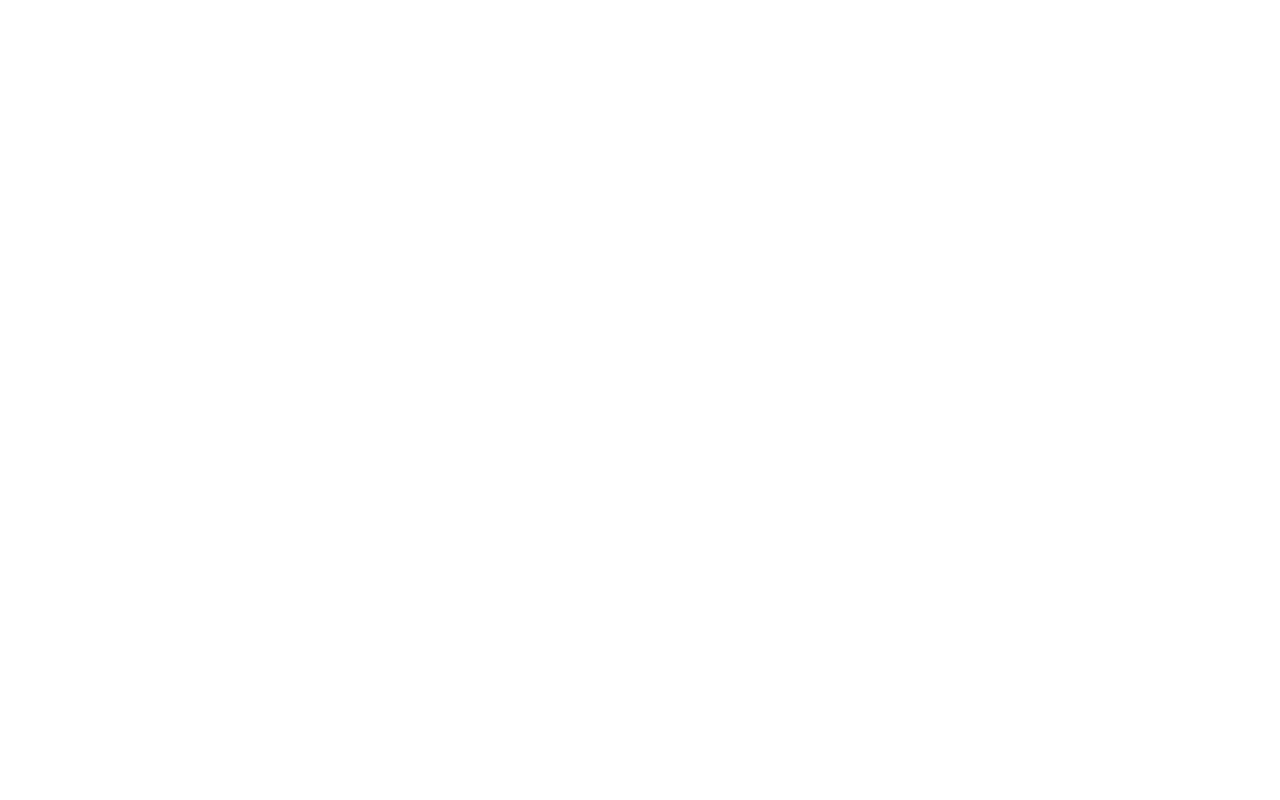
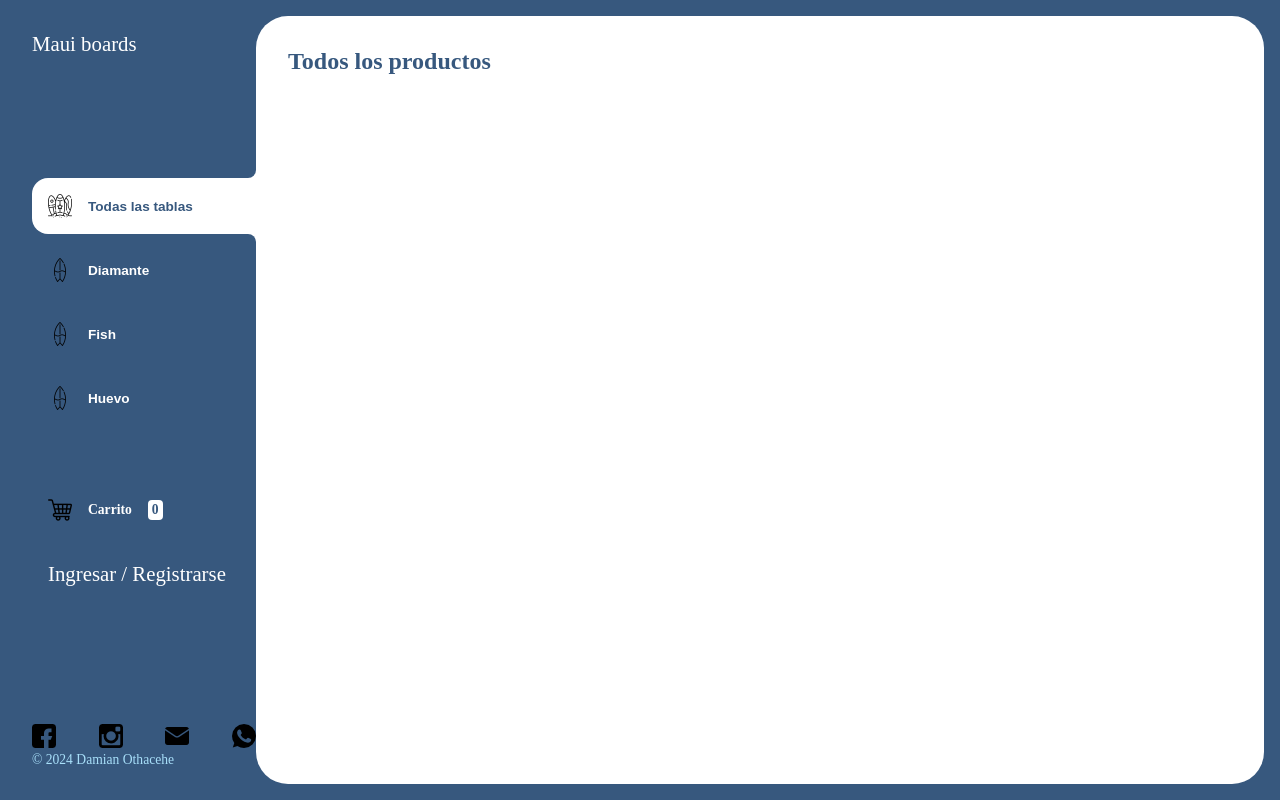
Before and after one commit to DamianOthacehe/proyecto-final-Curso-JS, a plain HTML site: page index.html in a window 1280 px wide. Drawn offline with nearby package versions, Linux system fonts and the light colour scheme.

Commit message:
armado del index y creacion de productos.json

```diff
--- a/css/style.css
+++ b/css/style.css
@@ -3,3 +3,134 @@
     padding: 0;
     box-sizing: border-box;
 }
+
+:root{
+    --clr-main:#37587E;
+    --clr-main-light:#a8dff9;
+    --clr-orange:#ECB159;
+    --clr-black:black;
+    --clr-white: white;
+}
+
+ul {
+    list-style-type: none;
+}
+
+a {
+    text-decoration: none;
+}
+
+.wrapper{
+    display: grid;
+    grid-template-columns: 1fr 4fr;
+    background-color: var(--clr-main)
+}
+
+aside{
+    padding: 2rem;
+    padding-right: 0;
+    color: var(--clr-white);
+    position: sticky;
+    top: 0;
+    height: 100vh;
+    display: flex;
+    flex-direction: column;
+    justify-content: space-between;
+}
+
+.logo{
+    font-weight: 400;
+    font-size: 1.3rem;
+}
+
+.menu{
+    display: flex;
+    flex-direction: column;
+    gap: .5rem;
+}
+
+.boton-menu{
+    background-color: transparent;
+    border: 0;
+    color: var(--clr-white);
+    cursor: pointer;
+    display: flex;
+    align-items: center;
+    gap: 1rem;
+    font-weight: 600;
+    padding: 1rem;
+    font-size: .85rem;
+    width: 100%;
+}
+
+.boton-menu.active{
+    background-color: var(--clr-white);
+    color: var(--clr-main);
+    width: 100%;
+    border-top-left-radius: 1rem;
+    border-bottom-left-radius: 1rem;
+    position: relative;
+}
+
+.boton-menu.active::before{
+    content: "";
+    position: absolute;
+    width: 1rem;
+    height: 2rem;
+    bottom: 100%;
+    right: 0;
+    background-color: transparent;
+    border-bottom-right-radius: .5rem;
+    box-shadow: 0 1rem 0 var(--clr-white);
+}
+
+.boton-menu.active::after{
+    content: "";
+    position: absolute;
+    width: 1rem;
+    height: 2rem;
+    top: 100%;
+    right: 0;
+    background-color: transparent;
+    border-top-right-radius: .5rem;
+    box-shadow: 0 -1rem 0 var(--clr-white);
+}
+
+.boton-carrito{
+    margin-top: 3rem;
+}
+
+.numerito{
+    background-color: var(--clr-white);
+    color: var(--clr-main);
+    padding: .15rem .25rem;
+    border-radius: .25rem;
+}
+
+.boton-login{
+    font-weight: 400;
+    font-size: 1.3rem;
+}
+
+.links{
+    display: flex;
+    justify-content: space-between;
+}
+
+.texto-footer{
+    color: var(--clr-main-light);
+    font-size: .85rem;
+}
+
+main{
+    background-color: var(--clr-white);
+    margin: 1rem;
+    margin-left: 0;
+    border-radius: 2rem;
+    padding: 2rem;
+}
+
+.titulo-principal{
+    color: var(--clr-main);
+    margin-bottom: 2rem;
+}
--- a/index.html
+++ b/index.html
@@ -8,6 +8,52 @@
     <link rel="stylesheet" href="css/style.css">
 </head>
 <body>
-
-</body>
+    <div class="wrapper">
+        <aside>
+            <header>
+                <h1 class="logo">Maui boards</h1>
+            </header>
+            <nav>
+                <ul class="menu">
+                    <li>
+                        <button id="todos" class="boton-menu boton-categoria active"><img src="./img/icono-tablas.png" alt="icono-tablas"> Todas las tablas</button>
+                    </li>
+                    <li>
+                        <button id="diamante" class="boton-menu boton-categoria"><img src="./img/icono-tabla.png" alt="icono-tabla">Diamante</button>
+                    </li>
+                    <li>
+                        <button id="fish" class="boton-menu boton-categoria"><img src="./img/icono-tabla.png" alt="icono-tabla">Fish</button>
+                    </li>
+                    <li>
+                        <button id="huevo" class="boton-menu boton-categoria"><img src="./img/icono-tabla.png" alt="icono-tabla">Huevo</button>
+                    </li>
+                    <li>
+                        <a class="boton-menu boton-carrito" href="./pages/carrito.html"><img src="./img/carrito.png" alt="carrito">
+                            Carrito <span id="numerito" class="numerito">0</span></a>
+                    </li>
+                    <li>
+                        <a class="boton-menu boton-login" href="./pages/registro.html">Ingresar / Registrarse</a>
+                    </li>
+                </ul>
+            </nav>
+            <footer>
+                <ul class="links">
+                    <li><img src="./img/logo-facebook.png" alt="facebook"></li>
+                    <li><img src="./img/logo-instagram.png" alt="instagram"></li>
+                    <li><img src="./img/logo-mail.png" alt="email"></li>
+                    <li><img src="./img/logo-whatsapp.png" alt="whatsapp"></li>
+                </ul>
+                <p class="texto-footer">© 2024 Damian Othacehe</p>
+            </footer>
+        </aside>
+        <main>
+            <h2 id="titulo-principal" class="titulo-principal">Todos los productos</h2>
+            <div id="contenedor-productos" class="contenedor-productos">
+                <!-- Esto se va a completar con JS -->
+            </div>
+        </main>
+    </div>
+        <script type="text/javascript" src="https://cdn.jsdelivr.net/npm/toastify-js"></script>
+        <script src="./js/main.js"></script>
+    </body>
 </html>
```
Also changed, not shown: js/productos.json (added, +122 -0 lines), img/carrito.png (added), img/icono-tabla.png (added), img/icono-tablas.png (added).
